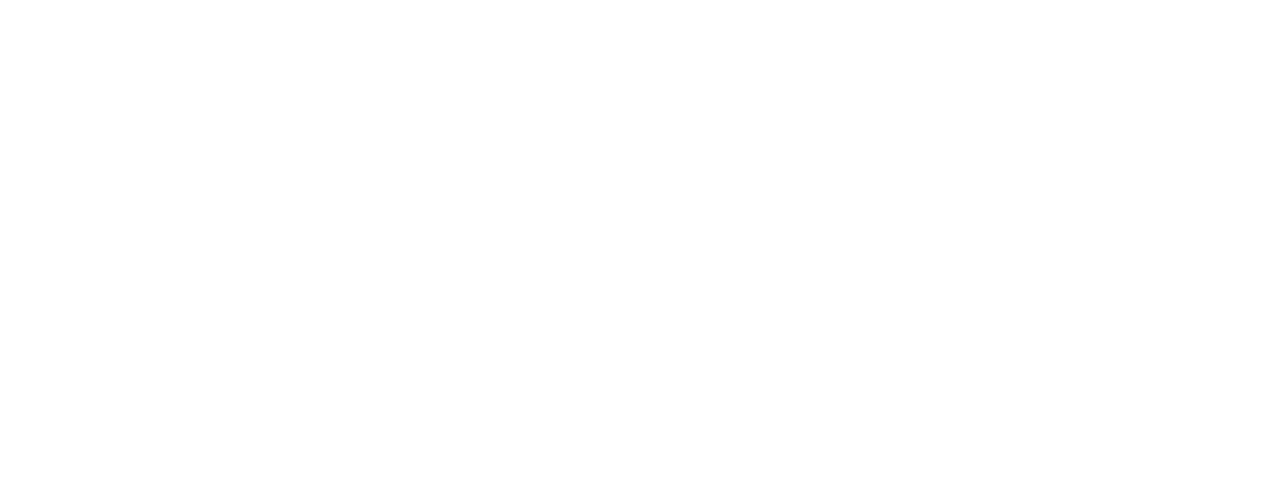
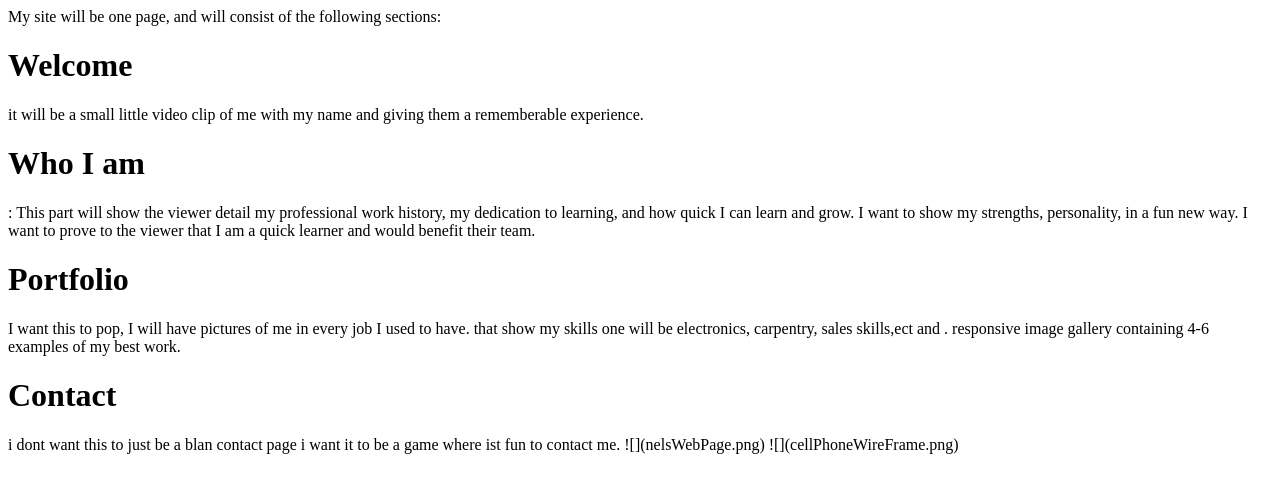
Before and after one commit to Clavos06/PWP, a plain HTML site: page public_html/documentation/milestone-2.html in a window 1280 px wide. Drawn offline with Linux system fonts and the light colour scheme.

Commit message:
push to git

```diff
--- a/public_html/documentation/milestone-2.html
+++ b/public_html/documentation/milestone-2.html
@@ -4,8 +4,21 @@
     <meta charset="UTF-8">
     <title>Title</title>
 </head>
-<body>
+<body>My site will be one page, and will consist of the following sections:
 
+<h1>Welcome</h1> it will be a small little video clip of me with my name and giving them a rememberable experience.
+
+<h1>Who I am</h1>: This part will show the viewer detail my professional work history, my dedication to learning, and how quick I can learn and grow.
+I want to show my  strengths, personality, in a fun new way.  I want to prove to the viewer that I am a quick learner and would benefit their team.
+
+<h1>Portfolio</h1> I want this to pop, I will have pictures of me in every job I used to have.
+that show my skills one will be electronics, carpentry, sales skills,ect and
+. responsive image gallery containing 4-6 examples of my best work.
+
+<h1>Contact</h1> i dont want this to just be a blan contact page i want it to be a game where ist fun to contact me.
+
+![](nelsWebPage.png)
+![](cellPhoneWireFrame.png)
 
 
 </body>
```
Also changed, not shown: public_html/documentation/nelsWebPage.png (renamed from public_html/documentation/nels web page.png).
